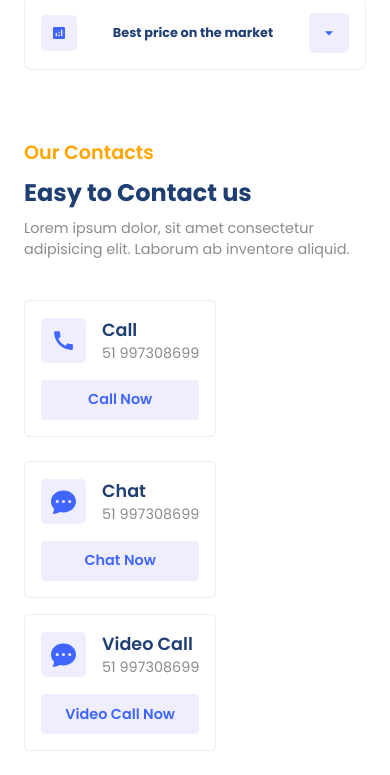
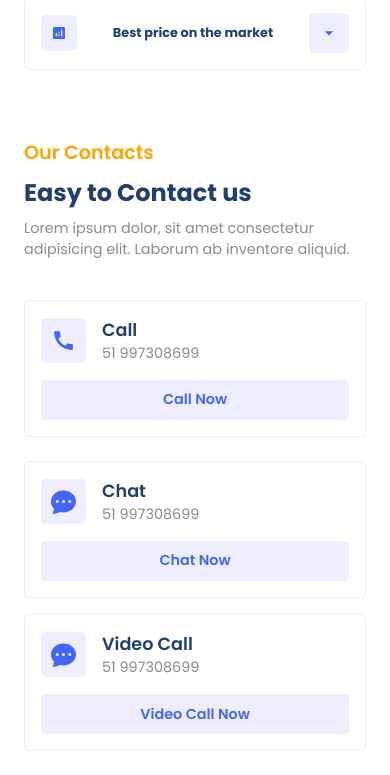
Before and after one commit to edugod/trainingReact, a React (Vite) app: page / in a window 390 px wide. Shown: the part 3168-3943 px from the top of the page. Built offline with nearby package versions, Linux system fonts and the light colour scheme.

Commit message:
fixing some css

```diff
--- a/src/components/Contact/Contact.css
+++ b/src/components/Contact/Contact.css
@@ -68,11 +68,14 @@
     .c-right {
         justify-content: center;
     }
+    .contactModes {
+        width: 100%;
+    }
     .row {
         flex-direction: column;
         width: 100%;
     }
     .mode {
-        width: 100%;
+        width: 100% ;
     }
 }
```
